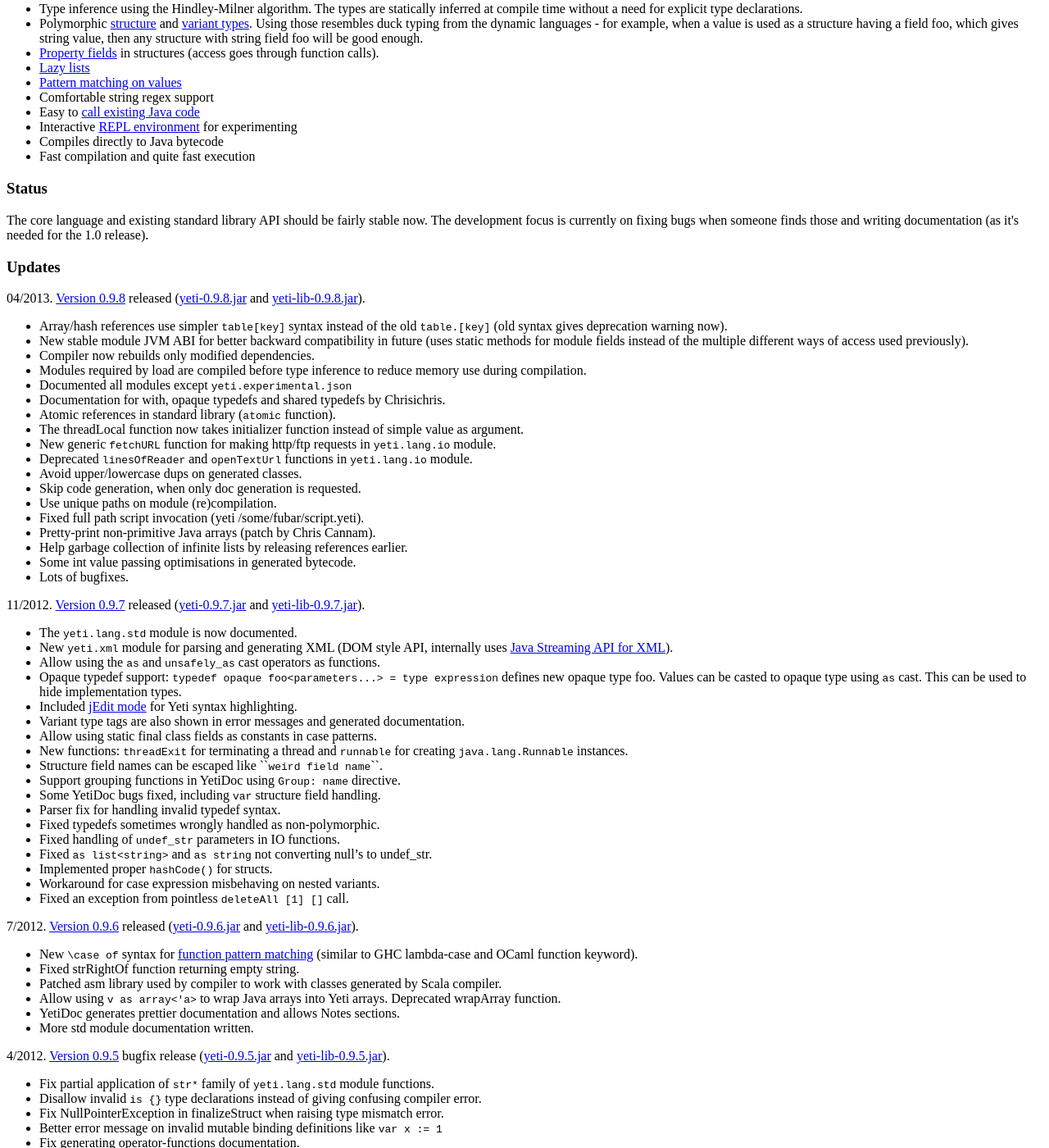
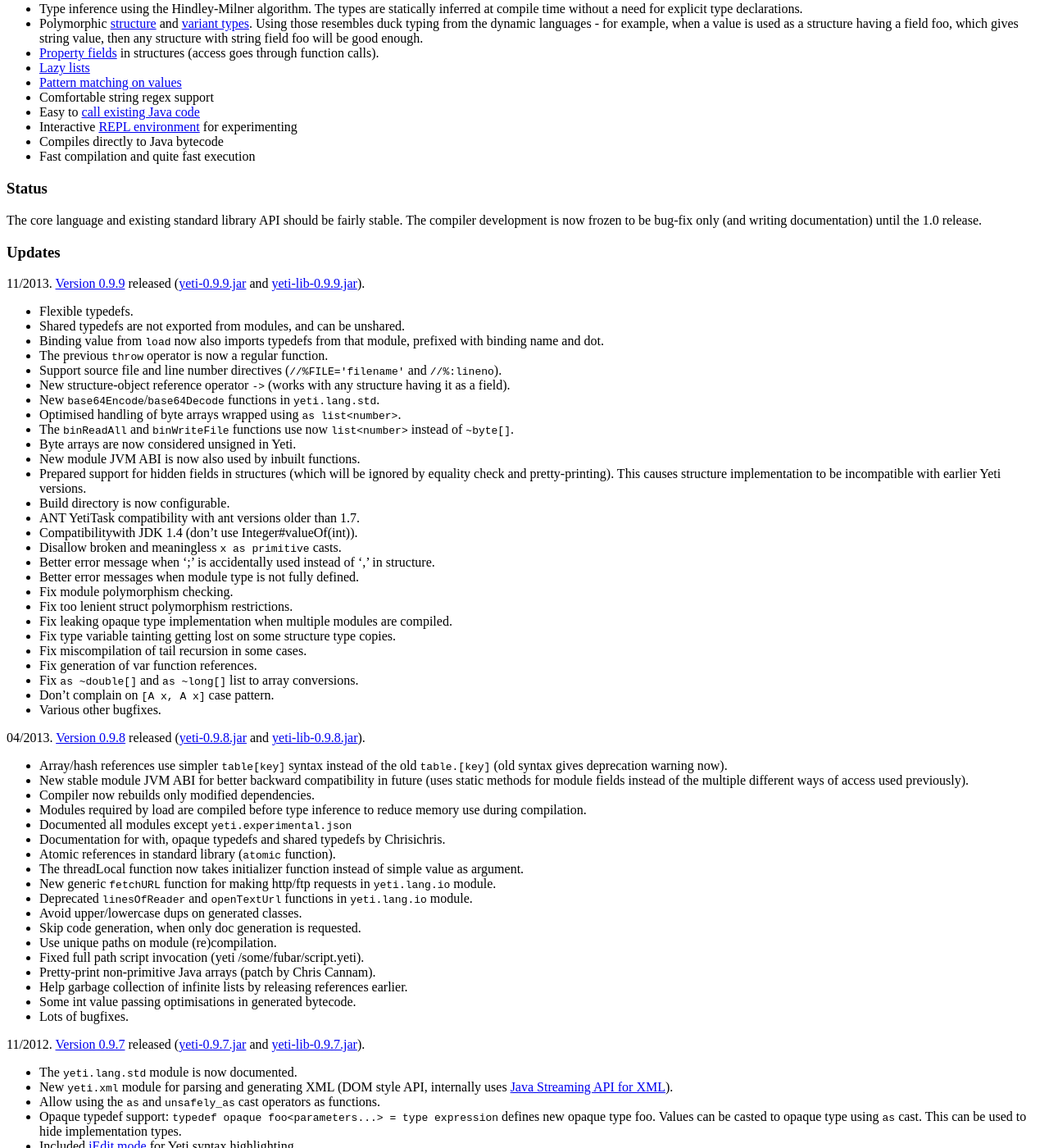
Before and after one commit to mth/mth.github.com, a Jekyll site: the page built from yeti/index.html, in a window 1280 px wide and 1400 px high, scrolled down 512 px. Shown: the whole window at 82% size. Built offline with Jekyll 4.4.1, drawn with Linux system fonts in a browser that asks for light colours; Markdown is read by kramdown in place of the engine named in the settings.

Commit message:
v0.9.9 release

```diff
--- a/_includes/yetiChangelog
+++ b/_includes/yetiChangelog
@@ -1,3 +1,44 @@
+11/2013. <a href="https://github.com/mth/yeti/tree/v0.9.9">Version 0.9.9</a>
+released
+(<a href="http://linux.ee/~mzz/yeti/0.9/yeti-0.9.9.jar">yeti-0.9.9.jar</a> and
+<a href="http://linux.ee/~mzz/yeti/0.9/yeti-lib-0.9.9.jar">yeti-lib-0.9.9.jar</a>).
+
+* Flexible typedefs.
+* Shared typedefs are not exported from modules, and can be unshared.
+* Binding value from `load` now also imports typedefs from that module,
+  prefixed with binding name and dot.
+* The previous `throw` operator is now a regular function.
+* Support source file and line number directives
+  (`//%FILE='filename'` and `//%:lineno`).
+* New structure-object reference operator `->` (works with any structure
+  having it as a field).
+* New `base64Encode`/`base64Decode` functions in `yeti.lang.std`.
+* Optimised handling of byte arrays wrapped using `as list<number>`.
+* The `binReadAll` and `binWriteFile` functions use now `list<number>`
+  instead of `~byte[]`.
+* Byte arrays are now considered unsigned in Yeti.
+* New module JVM ABI is now also used by inbuilt functions.
+* Prepared support for hidden fields in structures (which will be
+  ignored by equality check and pretty-printing).
+  This causes structure implementation to be incompatible
+  with earlier Yeti versions.
+* Build directory is now configurable.
+* ANT YetiTask compatibility with ant versions older than 1.7.
+* Compatibilitywith JDK 1.4 (don't use Integer#valueOf(int)).
+* Disallow broken and meaningless `x as primitive` casts.
+* Better error message when ';' is
+  accidentally used instead of ',' in structure.
+* Better error messages when module type is not fully defined.
+* Fix module polymorphism checking.
+* Fix too lenient struct polymorphism restrictions.
+* Fix leaking opaque type implementation when multiple modules are compiled.
+* Fix type variable tainting getting lost on some structure type copies.
+* Fix miscompilation of tail recursion in some cases.
+* Fix generation of var function references.
+* Fix `as ~double[]` and `as ~long[]` list to array conversions.
+* Don't complain on `[A x, A x]` case pattern.
+* Various other bugfixes.
+
 04/2013. <a href="https://github.com/mth/yeti/tree/v0.9.8">Version 0.9.8</a>
 released
 (<a href="http://linux.ee/~mzz/yeti/0.9/yeti-0.9.8.jar">yeti-0.9.8.jar</a> and
--- a/yeti/index.html
+++ b/yeti/index.html
@@ -61,9 +61,8 @@
 <h3>Status</h3>
 
 The core language and existing standard library API should be fairly
-stable now. The development focus is currently on fixing bugs when
-someone finds those and writing documentation (as it's needed for
-the 1.0 release).
+stable. The compiler development is now frozen to be bug-fix only
+(and writing documentation) until the 1.0 release.
 
 <h3>Updates</h3>
 {% capture changelog %}
```
